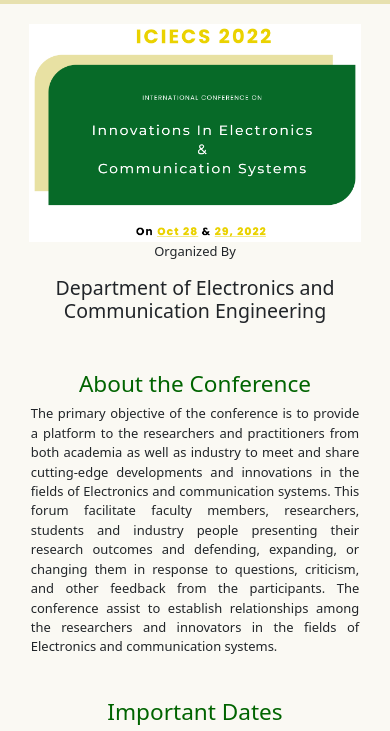
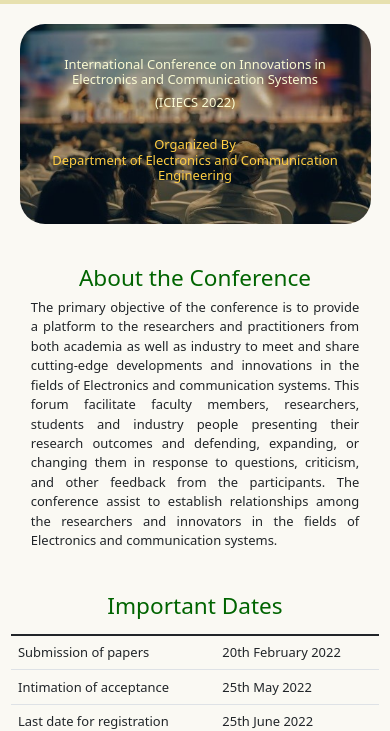
Before and after one commit to AkashArumugam/ICIECS-2022, a plain HTML site: page index.html in a window 390 px wide. Shown: the part 114-845 px from the top of the page. Drawn offline with nearby package versions, Linux system fonts and the light colour scheme.

Commit message:
conf-img change

```diff
--- a/index.html
+++ b/index.html
@@ -85,33 +85,20 @@
   </nav>
 
     <main class="container-fluid" style="padding-top: 20px;">
-      <div class="row" style="padding-bottom: 20px;">
-        <!-- <div class="col-md-6 text-center">
-          <h3>
-            International Conference on Innnovations in Electronics and
-            Communication Systems
-          </h3>
-          <h3 style="color: #24569f; font-weight: 700; font-size: 2rem;">ICIECS 2022</h3><br>
-          <p>On</p>
-          <h3 style="color: #24569f; font-weight: 700; font-size: 2rem;">Oct 28 & 29, 2022</h3><br>
-          <p>Organized By</p>
-          <h5>
-            Department of Electronics and Communication Engineering
-          </h5>
-        </div>
-        <div class="col-md-6" style="display: flex; flex-direction: column; justify-content: center;">
-          <div class="main-image">
-            <img src="./assets/images/conference-img.jpg" alt="conference illustration" id="conference-illustration" width="100%">
+      <div class="row" style="padding-bottom: 20px; justify-content: center;">
+        <div id="jumbotronContainer" style="display: flex; align-items: center; justify-content: center">
+          <!-- <img id="jumbotron" src="./assets/images/conf-img-6.jpg" width="70%" alt="jumbo img"> -->
+          <div id="jumbotronText" style="color: lightgoldenrodyellow; font-weight: 600;">
+            <h1 class="jumbo-text" style="text-align: center;">
+              International Conference on Innovations in Electronics and Communication Systems
+            </h1>
+            <h2 class="jumbo-text" style="text-align: center">(ICIECS 2022)</h2>
+            <br>
+            <h6 class="jumbo-text" style="text-align: center; color: rgb(255, 206, 68);">
+              Organized By<br>
+              Department of Electronics and Communication Engineering
+            </h6>
           </div>
-        </div> -->
-        <div class="col-12" style="display: flex; flex-wrap: wrap; justify-content: center;">
-          <img id="jumbotron" src="./assets/images/iciecs-jumbo.png" width="70%" alt="jumbo img">
-        </div>
-        <div class="col-12">
-          <p style="text-align: center;">Organized By</p>
-          <h4 style="text-align: center;">
-            Department of Electronics and Communication Engineering
-          </h4>
         </div>
       </div>
 
--- a/styles/style.css
+++ b/styles/style.css
@@ -1,6 +1,16 @@
 body {
     padding: 0% !important;
     background-color: #faf9f3;
+}
+
+#jumbotronContainer {
+    width: 80%;
+    min-height: 400px;
+
+    border-radius: 25px;
+    background-image: url("../assets/images/conf-img-6.jpg");
+    background-repeat: no-repeat;
+    background-size: cover;
 }
 
 .navbar {
@@ -113,13 +123,18 @@ footer {
         text-align: center !important;
     }
 
-    #jumbotron {
-        width: 90% !important;
-    }
-
     .about-row {
         padding-right: 15px !important;
         padding-left: 15px !important;
+    }
+
+    #jumbotronContainer {
+        width: 90%;
+        min-height: 200px;
+    }
+
+    .jumbo-text {
+        font-size: 0.9rem;
     }
 }
 
--- a/styles/style2.css
+++ b/styles/style2.css
@@ -1,6 +1,16 @@
 body {
     padding: 0% !important;
     background-color: #faf9f3;
+}
+
+#jumbotronContainer {
+    width: 80%;
+    min-height: 400px;
+
+    border-radius: 25px;
+    background-image: url("../assets/images/conf-img-6.jpg");
+    background-repeat: no-repeat;
+    background-size: cover;
 }
 
 .navbar {
@@ -203,13 +213,18 @@ li{
         text-align: center !important;
     }
 
-    #jumbotron {
-        width: 90% !important;
-    }
-
     .about-row {
         padding-right: 15px !important;
         padding-left: 15px !important;
+    }
+
+    #jumbotronContainer {
+        width: 90%;
+        min-height: 200px;
+    }
+
+    .jumbo-text {
+        font-size: 0.9rem;
     }
 }
 
```
Also changed, not shown: assets/images/conf-img-0.png (renamed from assets/images/iciecs-jumbo.png), assets/images/conf-img-1.jpg (added), assets/images/conf-img-2.jpg (added), assets/images/conf-img-3.jpg (added), assets/images/conf-img-4.jpg (renamed from assets/images/conference-img.jpg), assets/images/conf-img-5.jpg (added), assets/images/conf-img-6.jpg (added).
